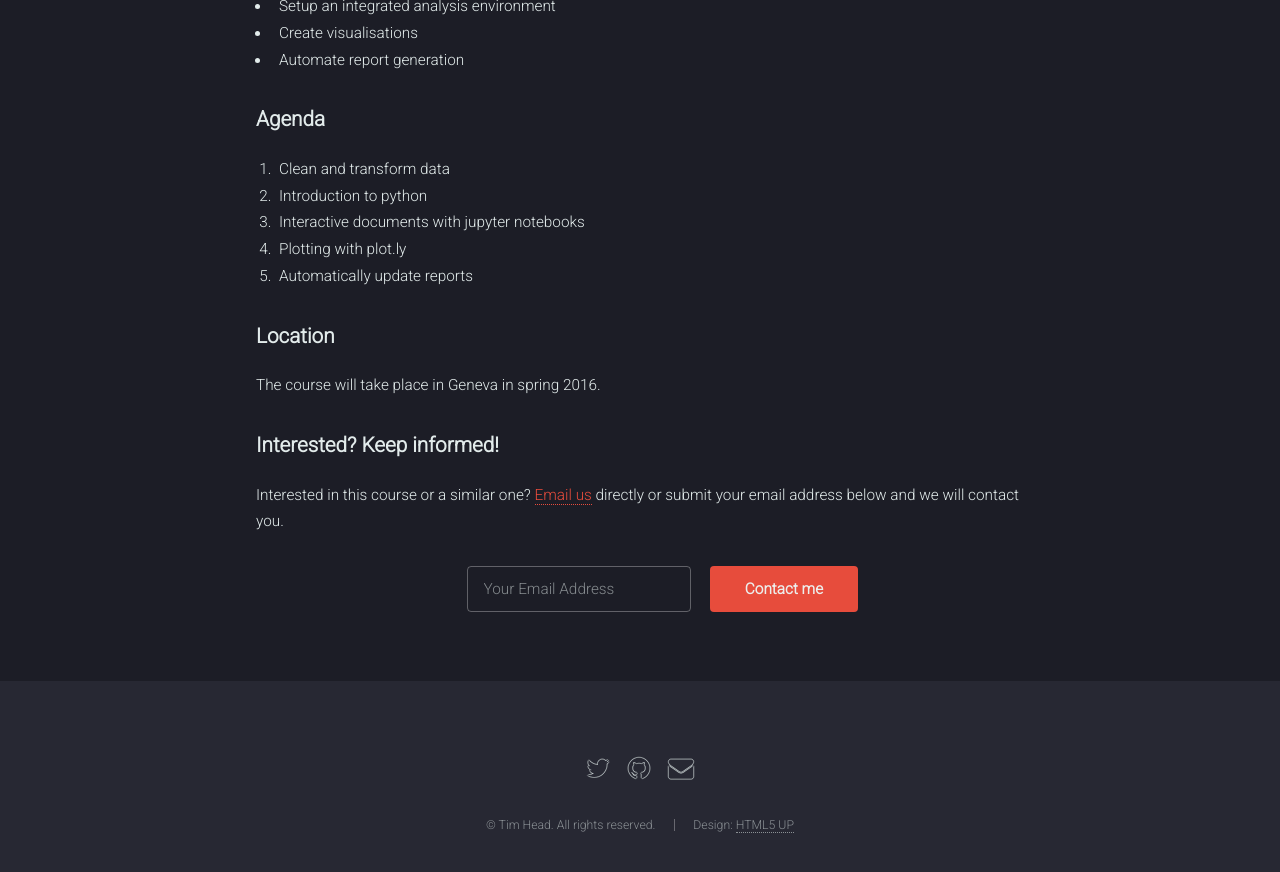
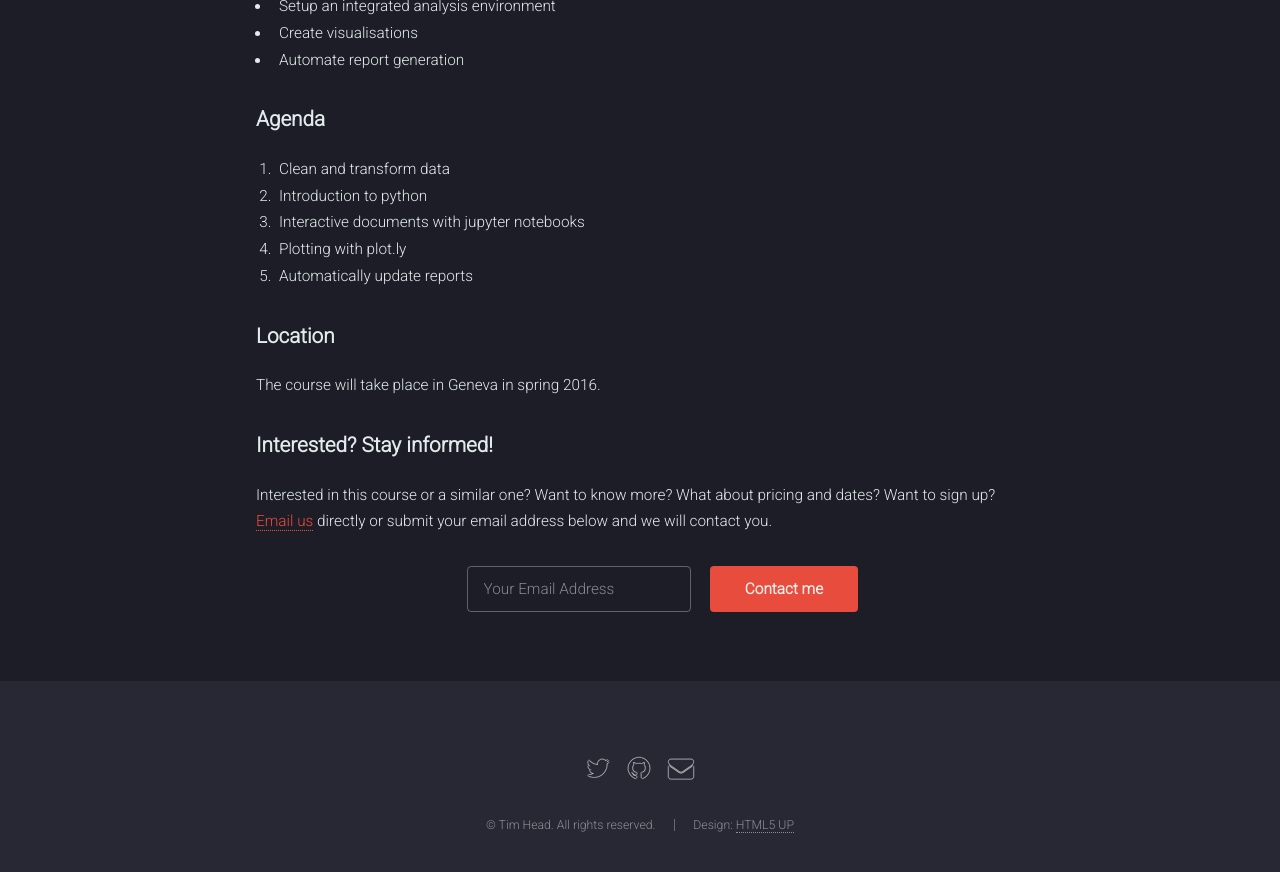
Before and after one commit to wildtreetech/wildtreetech.github.io, a Jekyll site: the page built from training/beyond-excel-spring-16.html, in a window 1280 px wide and 900 px high, scrolled down 1433 px. Shown: the top 872 px of the window. Built offline with Jekyll 4.4.1, drawn with Linux system fonts in a browser that asks for light colours.

Commit message:
More contact details

```diff
--- a/training/beyond-excel-spring-16.html
+++ b/training/beyond-excel-spring-16.html
@@ -56,8 +56,9 @@ layout: default
       </p>
 
       <span>
-        <h3>Interested? Keep informed!</h3>
-        <p>Interested in this course or a similar one?
+        <h3>Interested? Stay informed!</h3>
+        <p>Interested in this course or a similar one? Want to know more?
+          What about pricing and dates? Want to sign up?
   			<a href="mailto:{{ site.email }}">Email us</a> directly or submit your
   				 email address below and we will contact you.</p>
     		<form class="container 50%">
```
